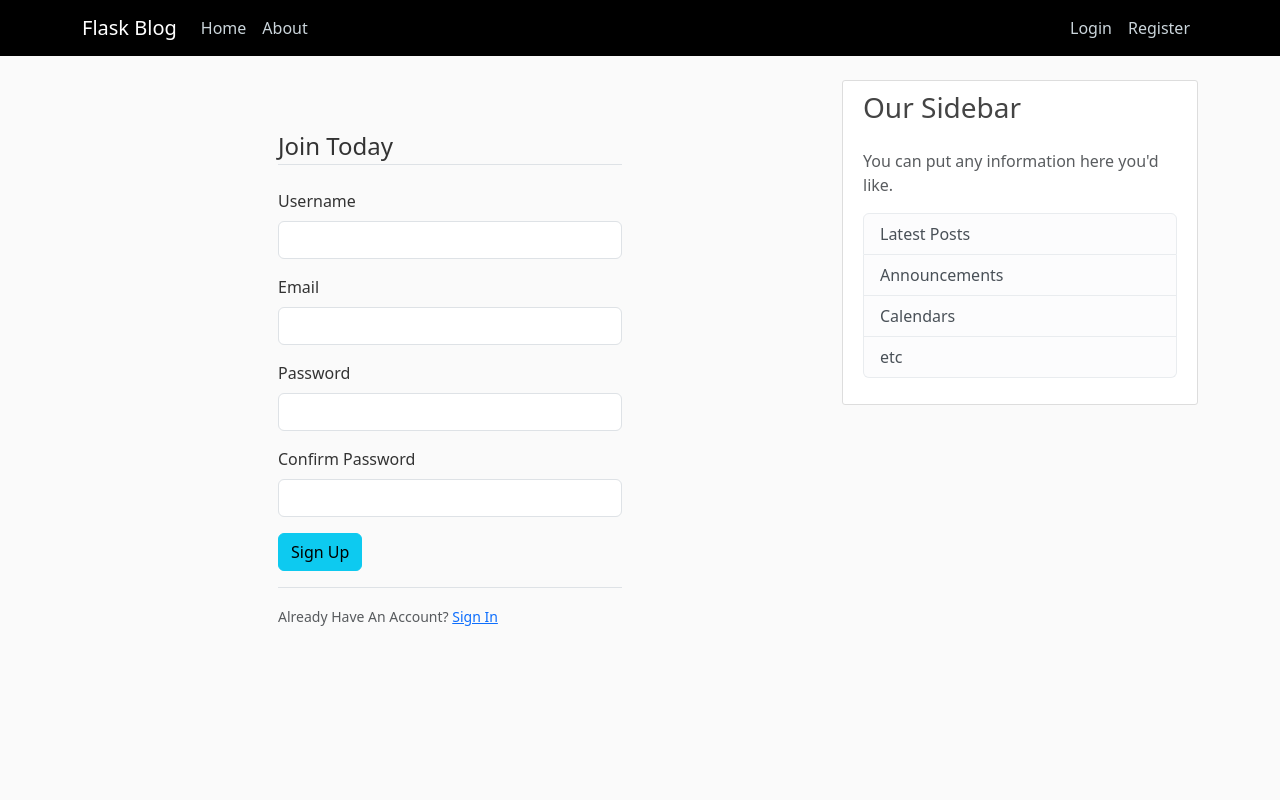
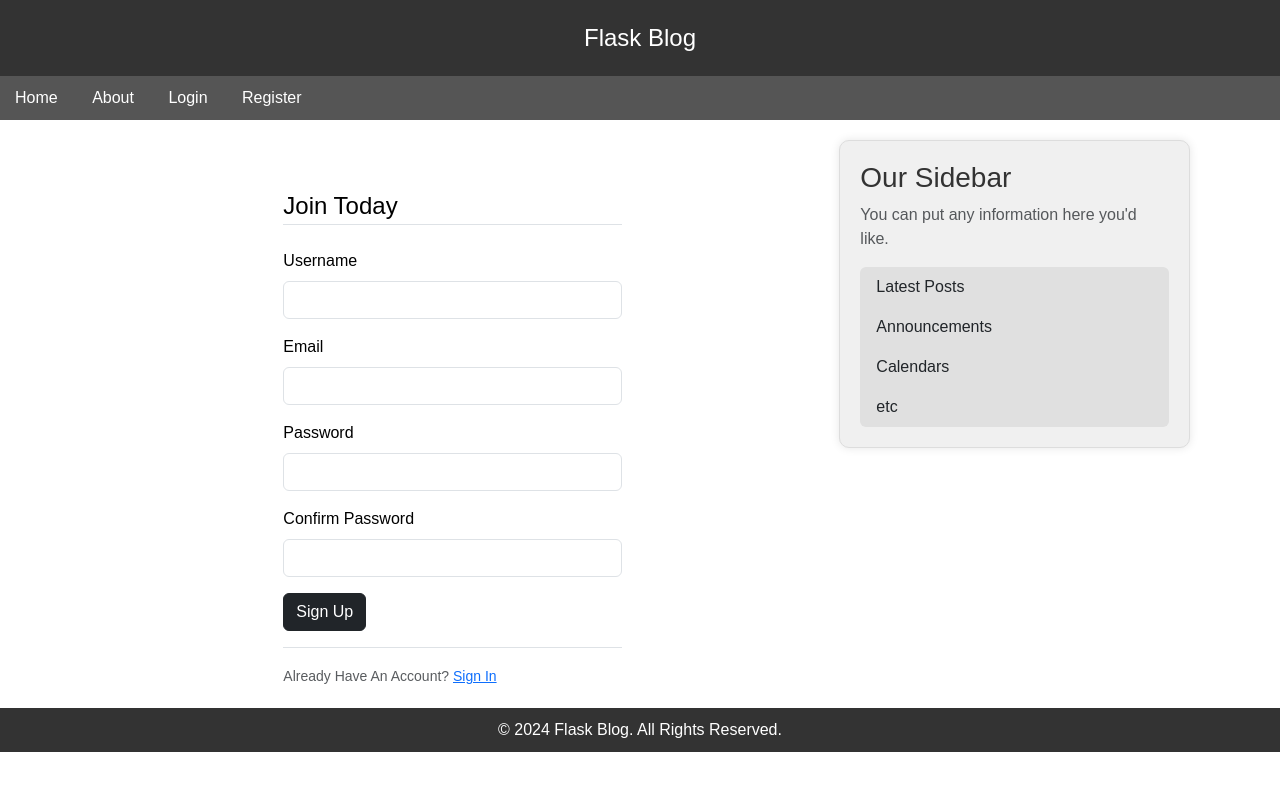
Before and after one commit to KankaveeRamsri/Web-pantip, a Flask app: page /register in a window 1280 px wide. Run offline with Flask 3, Linux system fonts and the light colour scheme.

Commit message:
adjust layout

```diff
--- a/flaskblog.py
+++ b/flaskblog.py
@@ -16,6 +16,12 @@ posts = [
         'title': 'Blog Post 2',
         'content': 'Second post content',
         'date_posted': 'April 21, 2018'
+    },
+    {
+        'author': 'Puntawut Samakkee',
+        'title': 'Blog Post 3',
+        'content': 'Third post content',
+        'date_posted': 'April 22, 2018'
     }
 ]
 
@@ -28,7 +34,7 @@ def home():
 def about():
     return render_template('about.html', title = 'About')
 
-@app.route("/register")
+@app.route("/register", methods=['GET', 'POST'])
 def register():
     form = RegistractionForm()
     return render_template('register.html', title = 'Register', form = form)
--- a/templates/layout.html
+++ b/templates/layout.html
@@ -3,58 +3,113 @@
 <head>
     <meta charset="utf-8">
     <meta name="viewport" content="width=device-width, initial-scale=1">
-    <link rel="stylesheet" href="https://cdn.jsdelivr.net/npm/bootstrap@5.3.2/dist/css/bootstrap.min.css" rel="stylesheet" integrity="sha384-T3c6CoIi6uLrA9TneNEoa7RxnatzjcDSCmG1MXxSR1GAsXEV/Dwwykc2MPK8M2HN" crossorigin="anonymous">
+    <link rel="stylesheet" href="https://cdn.jsdelivr.net/npm/bootstrap@5.3.2/dist/css/bootstrap.min.css" integrity="sha384-T3c6CoIi6uLrA9TneNEoa7RxnatzjcDSCmG1MXxSR1GAsXEV/Dwwykc2MPK8M2HN" crossorigin="anonymous">
     <link rel="stylesheet" type="text/css" href="{{ url_for('static', filename='main.css') }}">
     {% if title %}
         <title>Flask Blog - {{ title }}</title>
     {% else %}
         <title>Flask Blog</title>
     {% endif %}
+    <style>
+        body {
+            font-family: 'Arial', sans-serif;
+            background-color: #ffffff;
+            color: #000000;
+            margin: 0;
+            padding: 0;
+        }
+        header {
+            background-color: #333333;
+            color: #ffffff;
+            text-align: center;
+            padding: 20px 0;
+        }
+        header a {
+            color: #ffffff;
+            text-decoration: none;
+            font-size: 1.5rem;
+        }
+        header a:hover {
+            text-decoration: underline;
+        }
+        nav {
+            background-color: #555555;
+            padding: 10px 0;
+        }
+        nav a {
+            color: #ffffff;
+            margin: 0 15px;
+            text-decoration: none;
+            transition: color 0.3s ease;
+        }
+        nav a:hover {
+            text-decoration: underline;
+            color: #ffcc00;
+        }
+        main.container {
+            padding: 20px;
+        }
+        .content-section {
+            background-color: #f0f0f0;
+            padding: 20px;
+            margin-bottom: 20px;
+            border-radius: 10px;
+            box-shadow: 0 0 10px rgba(0, 0, 0, 0.1);
+            transition: transform 0.3s ease;
+        }
+        .content-section:hover {
+            transform: rotate(2deg) scale(1.02);
+        }
+        .content-section h3 {
+            color: #333333;
+        }
+        .content-section p.text-muted {
+            color: #6c757d;
+        }
+        .list-group-item {
+            background-color: #e0e0e0;
+            border: none;
+        }
+        footer {
+            background-color: #333333;
+            color: #ffffff;
+            text-align: center;
+            padding: 10px 0;
+        }
+    </style>
 </head>
 <body>
-    <header class="site-header bg-dark">
-        <nav class="navbar navbar-expand-md navbar-dark bg-steel fixed-top">
-            <div class="container">
-                <a class="navbar-brand mr-4" href="/">Flask Blog</a>
-                <button class="navbar-toggler" type="button" data-toggle="collapse" data-target="#navbarToggle" aria-controls="navbarToggle" aria-expanded="false" aria-label="Toggle navigation">
-                    <span class="navbar-toggler-icon"></span>
-                </button>
-                <div class="collapse navbar-collapse" id="navbarToggle">
-                    <div class="navbar-nav mr-auto">
-                        <a class="nav-item nav-link" href="/">Home</a>
-                        <a class="nav-item nav-link" href="/about">About</a>
-                    </div>
-                    <div class="navbar-nav ms-auto">
-                        <a class="nav-item nav-link" href="/login">Login</a>
-                        <a class="nav-item nav-link" href="{{ url_for('register') }}">Register</a>
-                    </div>
-                </div>
-            </div>
-        </nav>
+    <header>
+        <a href="/">Flask Blog</a>
     </header>
-    <main role="main" class="container mt-5">
+    <nav>
+        <a href="/">Home</a>
+        <a href="/about">About</a>
+        <a href="/login">Login</a>
+        <a href="{{ url_for('register') }}">Register</a>
+    </nav>
+    <main class="container">
         <div class="row">
             <div class="col-md-8">
                 {% block content %}{% endblock %}
             </div>
             <div class="col-md-4">
                 <div class="content-section">
-                    <h3 class="mb-4">Our Sidebar</h3>
-                    <p class='text-muted'>You can put any information here you'd like.
-                        <ul class="list-group">
-                            <li class="list-group-item list-group-item-light">Latest Posts</li>
-                            <li class="list-group-item list-group-item-light">Announcements</li>
-                            <li class="list-group-item list-group-item-light">Calendars</li>
-                            <li class="list-group-item list-group-item-light">etc</li>
-                        </ul>
-                    </p>
+                    <h3>Our Sidebar</h3>
+                    <p class="text-muted">You can put any information here you'd like.</p>
+                    <ul class="list-group">
+                        <li class="list-group-item">Latest Posts</li>
+                        <li class="list-group-item">Announcements</li>
+                        <li class="list-group-item">Calendars</li>
+                        <li class="list-group-item">etc</li>
+                    </ul>
                 </div>
             </div>
         </div>
     </main>
-
+    <footer>
+        &copy; 2024 Flask Blog. All Rights Reserved.
+    </footer>
     <script src="https://cdn.jsdelivr.net/npm/bootstrap@5.3.2/dist/js/bootstrap.bundle.min.js" integrity="sha384-C6RzsynM9kWDrMNeT87bh95OGNyZPhcTNXj1NW7RuBCsyN/o0jlpcV8Qyq46cDfL" crossorigin="anonymous"></script>
     <script src="https://cdn.jsdelivr.net/npm/@popperjs/core@2.11.8/dist/umd/popper.min.js" integrity="sha384-I7E8VVD/ismYTF4hNIPjVp/Zjvgyol6VFvRkX/vR+Vc4jQkC+hVqc2pM8ODewa9r" crossorigin="anonymous"></script>
-    <script src="https://cdn.jsdelivr.net/npm/bootstrap@5.3.2/dist/js/bootstrap.min.js" integrity="sha384-BBtl+eGJRgqQAUMxJ7pMwbEyER4l1g+O15P+16Ep7Q9Q+zqX6gSbd85u4mG4QzX+" crossorigin="anonymous"></script>
-</body>
-</html>
+    <script src="https://cdn.jsdelivr.net/npm/bootstrap@5.3.2/dist/js/bootstra
--- a/templates/register.html
+++ b/templates/register.html
@@ -25,7 +25,7 @@
                         </div>
                     </fieldset>
                     <div class="mb-3">
-                        {{ form.submit(class="btn btn-info") }}
+                        {{ form.submit(class="btn btn-dark text-white") }}
                     </div>
                     <div class="border-top pt-3">
                         <small class="text-muted">
```
